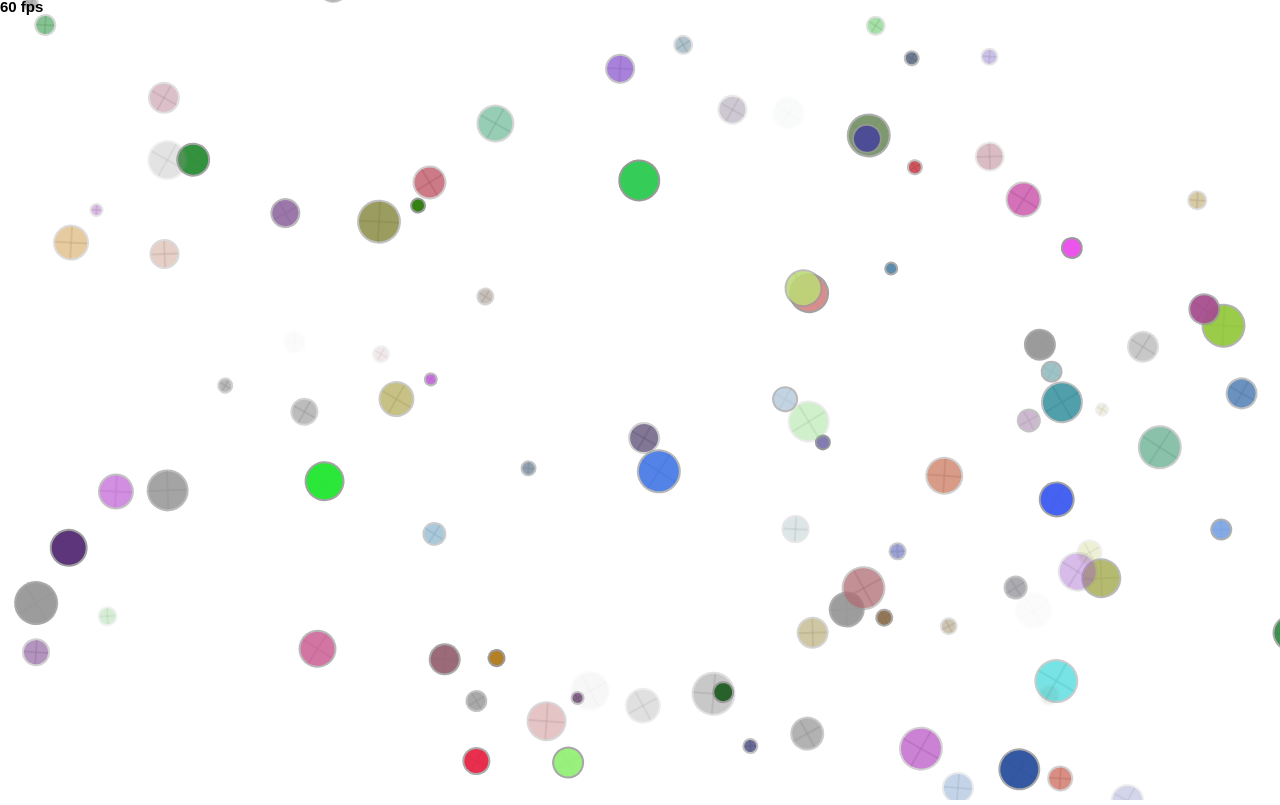
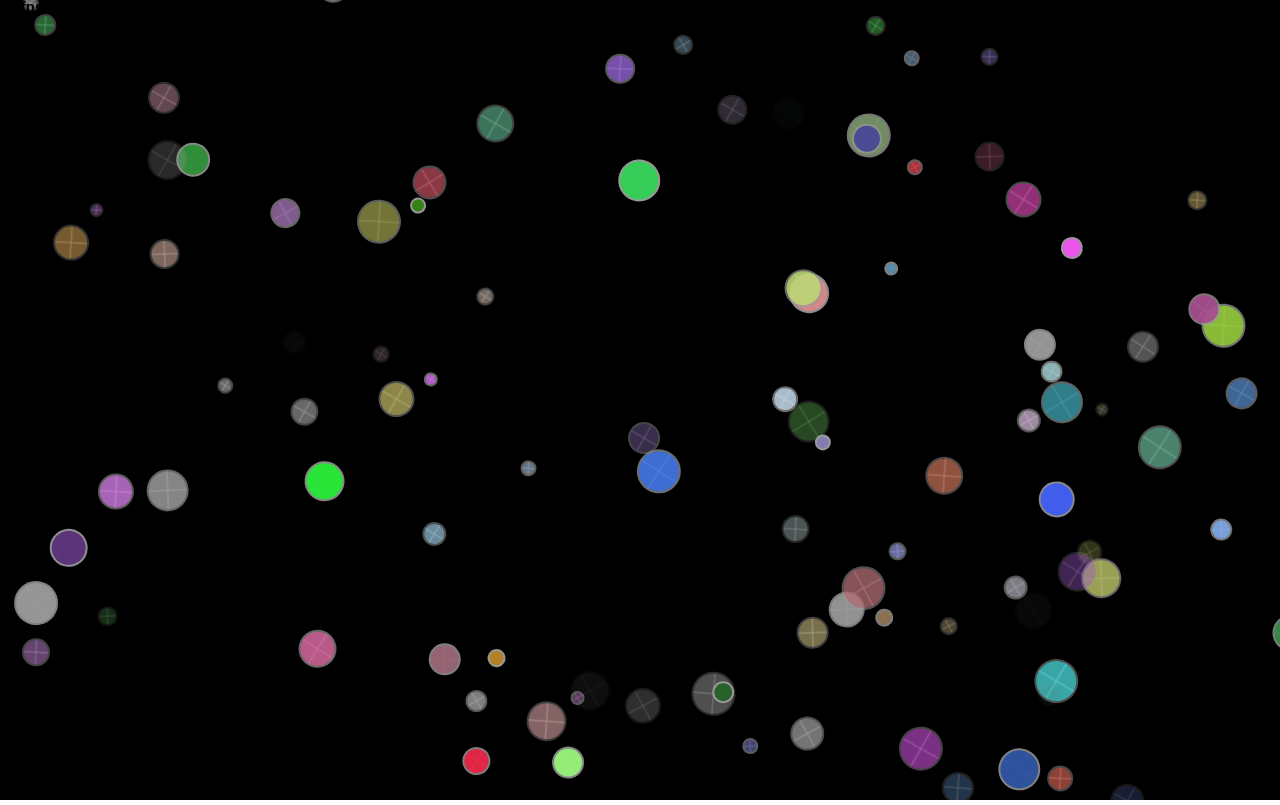
Before and after one commit to DarrenJ032204/DarrenJ032204.github.io, a website: page projects/circularity/index.html in a window 1280 px wide. Drawn offline with Linux system fonts and the light colour scheme.

Commit message:
changed canvas color to black

```diff
--- a/projects/circularity/index.html
+++ b/projects/circularity/index.html
@@ -24,6 +24,9 @@
 
         <style type="text/css">
             /*override default styles here*/
+            #canvas {
+                background-color : black
+            }
         </style>
     </head>
     <body>
```
